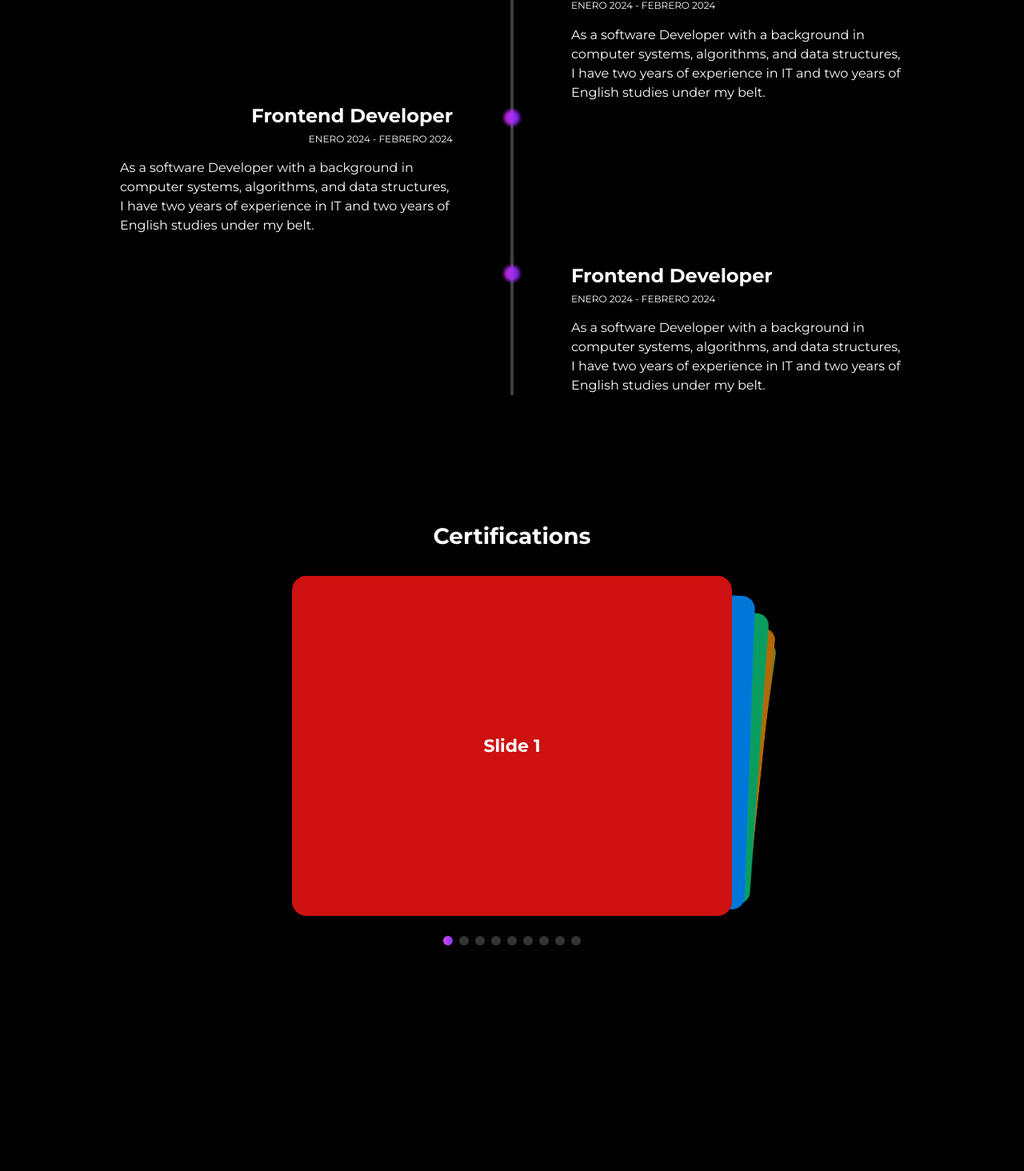
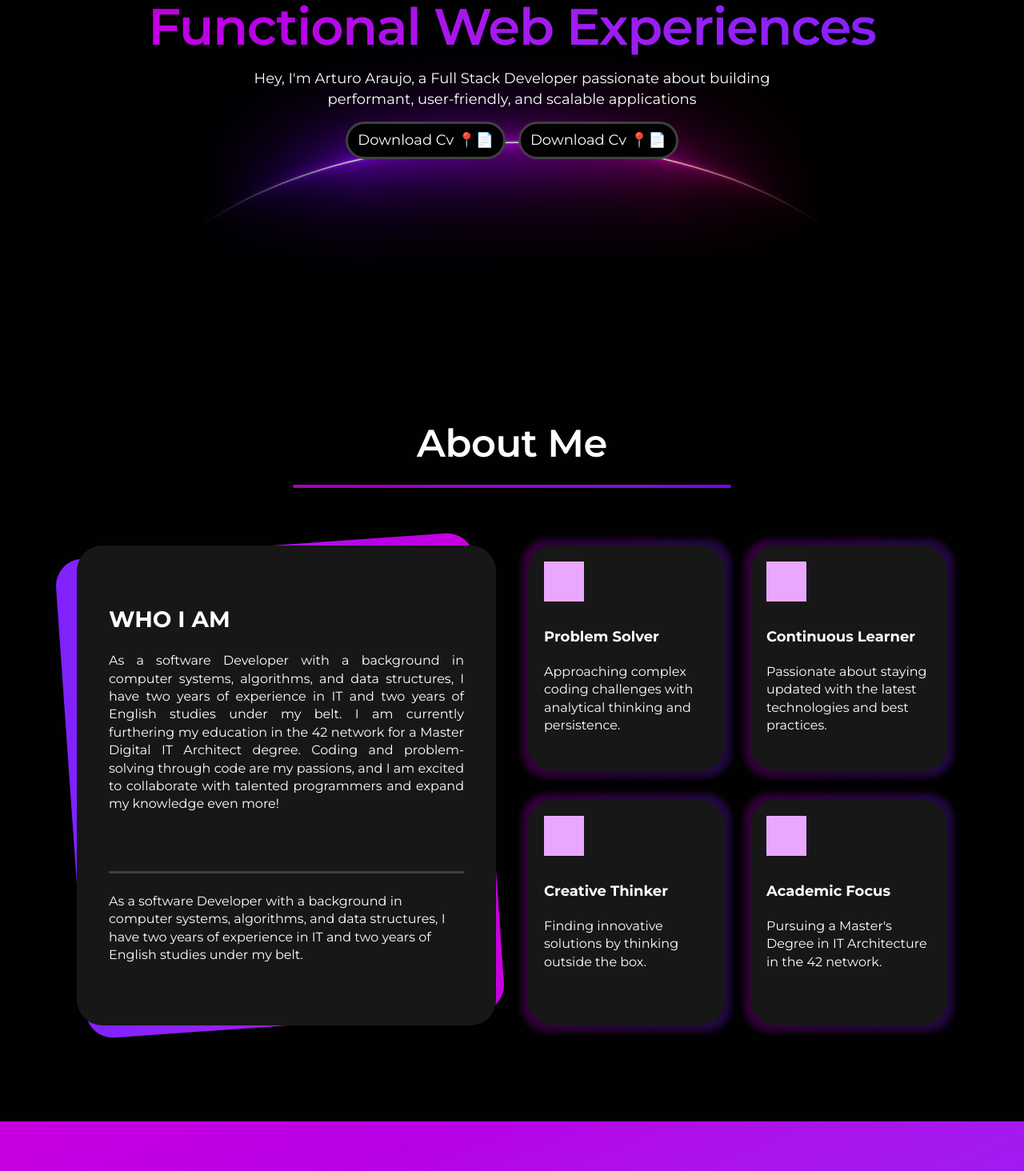
Before and after one commit to ArturoZAC/testing-forport-4z4c, a Next.js app: page / in a window 1280 px wide. Shown: the part 394-1858 px from the top of the page at 80% size. Before the commit the page ends 1699 px from the top, so only its background shows below. Built offline with nearby package versions, Linux system fonts and the light colour scheme.

Commit message:
h4forCerti

```diff
--- a/src/app/(home)/page.tsx
+++ b/src/app/(home)/page.tsx
@@ -6,13 +6,13 @@ export default function HomePage() {
     // <main className="px-6">
 
     <>
-    {/* <Hero/> */}
-    {/* <About/> */}
-    {/* <Skills /> */}
-    {/* <Contact /> */}
-    {/* <Footer /> */}
-    {/* <Projects /> */}
+    <Hero/>
+    <About/>
+    <Skills />
+    <Projects />
     <Education />
+    <Contact />
+    <Footer />
     </>
 
   );
--- a/src/app/globals.css
+++ b/src/app/globals.css
@@ -113,6 +113,22 @@
     @apply text-[48px] font-normal leading-[1.2] tracking-[-0.01em]
   }
 
+  .text-h3-b-d {
+    @apply text-[40px] font-bold leading-[1.2] tracking-[-0.01em]
+  }
+
+  .text-h3-r-d {
+    @apply text-[40px] font-normal leading-[1.2] tracking-[-0.01em]
+  }
+
+  .text-h4-b-d {
+    @apply text-[32px] font-bold leading-[1.2] tracking-[0rem]
+  }
+
+  .text-h4-r-d {
+    @apply text-[32px] font-normal leading-[1.2] tracking-[0rem]
+  }
+
   .text-subtitle1-b-d {
     @apply text-[28px] font-bold leading-[1.2] tracking-[0em]
   }
--- a/src/components/education/Certifications.tsx
+++ b/src/components/education/Certifications.tsx
@@ -16,8 +16,8 @@ import { MainContainer } from "../responsive/MainContainer";
 export const Certifications = () => {
   return (
 
-    <MainContainer className="my-40 flex flex-col justify-center items-center gap-y-8">
-      <p className="text-subtitle1-b-d">Certifications</p>
+    <MainContainer className="mt-20 flex flex-col justify-center items-center gap-y-5">
+      <p className="text-h4-b-d">Certifications</p>
        <Swiper
         effect={'cards'}
         grabCursor={true}
--- a/src/components/footer/Credits.tsx
+++ b/src/components/footer/Credits.tsx
@@ -3,7 +3,7 @@ export const Credits = () => {
   return (
 
     <div className="mt-10 mb-12 flex flex-col gap-y-6">
-      <span className="border-3 border-fourth-back animate-scaleTitle"></span>
+      <span className="border-2 border-border animate-scaleTitle rounded-full"></span>
       <div className="flex flex-row justify-between text-tiny-sm-d">
         <p>4Z4C © 2025. All rights reserved.</p>
         <p>Designed & Built with ♥ by 4Z4C</p>
```
